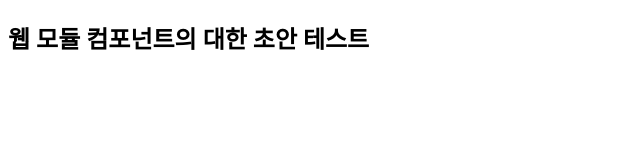
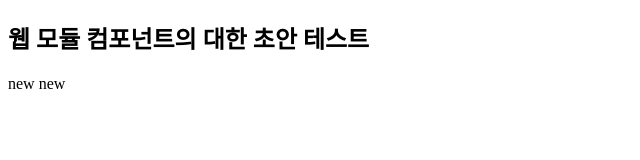
Before and after one commit to logicfeel/WebMC, a plain HTML site: page index.html in a window 1280 px wide. Shown: the full height of the page, 0-640 px from the left. Drawn offline with Linux system fonts and the light colour scheme.

Commit message:
new new 에서 인덱스 수정

```diff
--- a/index.html
+++ b/index.html
@@ -8,7 +8,7 @@
 <body>
 
 <h2>웹 모듈 컴포넌트의 대한 초안 테스트</h2>
-
+ new new
 
 </body>
 </html>
```
